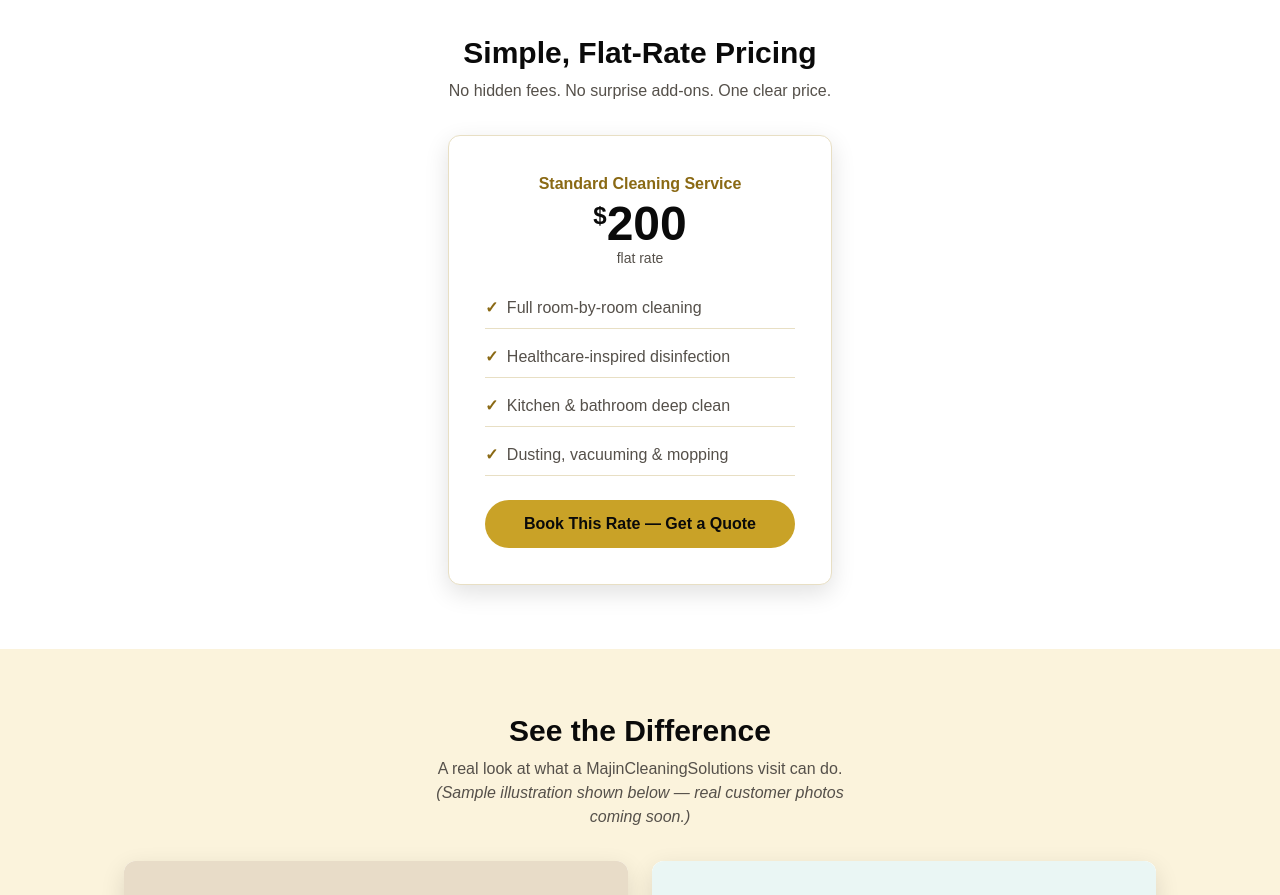
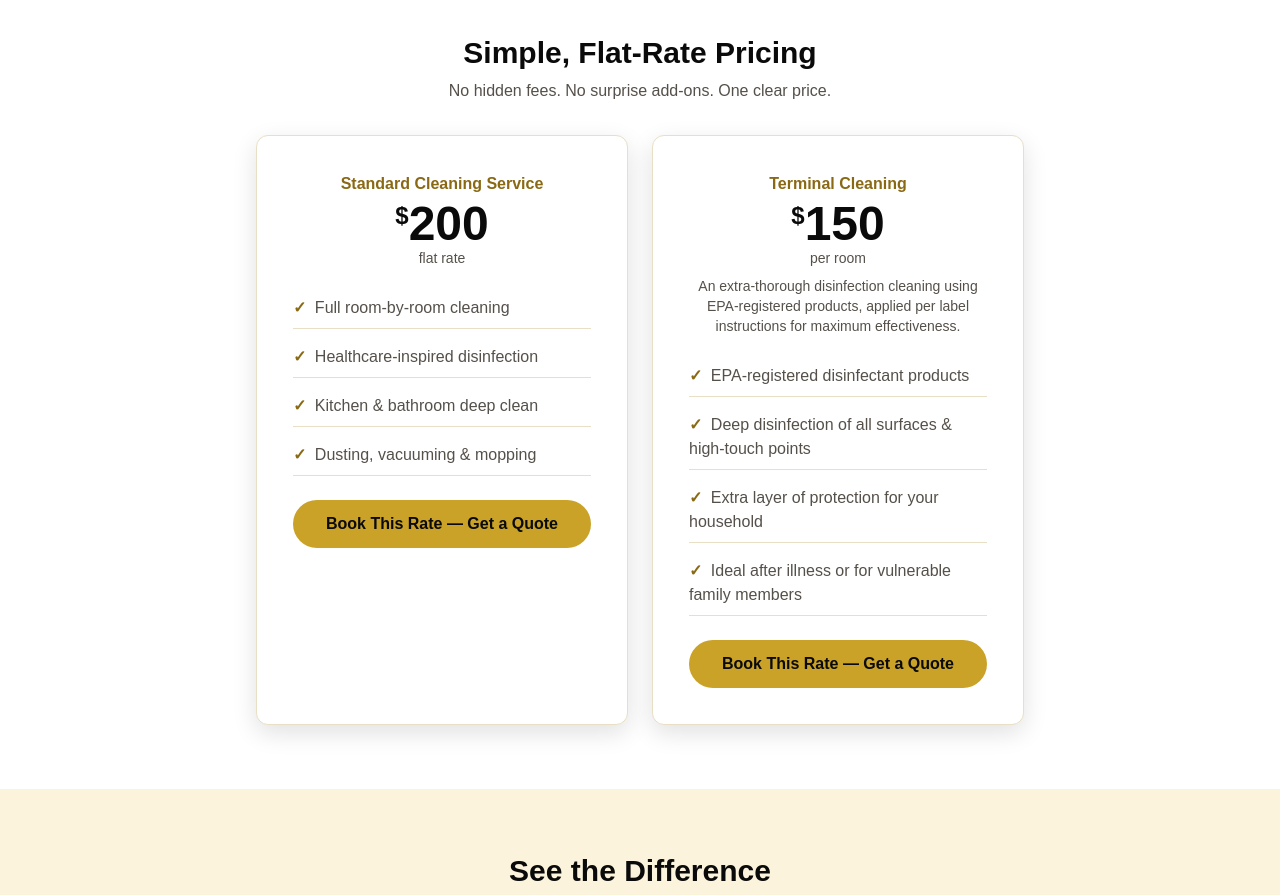
Before and after one commit to JahzeelReyes30/WebsiteProject, a Next.js app: page / in a window 1280 px wide. Shown: the part 1180-2075 px from the top of the page. Built offline with nearby package versions, Linux system fonts and the light colour scheme; no server answers.

Commit message:
Auto-save: 2026-07-14T00:10:14

```diff
--- a/components/Pricing.tsx
+++ b/components/Pricing.tsx
@@ -5,6 +5,13 @@ const INCLUDES = [
   "Healthcare-inspired disinfection",
   "Kitchen & bathroom deep clean",
   "Dusting, vacuuming & mopping",
+];
+
+const TERMINAL_INCLUDES = [
+  "EPA-registered disinfectant products",
+  "Deep disinfection of all surfaces & high-touch points",
+  "Extra layer of protection for your household",
+  "Ideal after illness or for vulnerable family members",
 ];
 
 export function Pricing() {
@@ -16,7 +23,8 @@ export function Pricing() {
           No hidden fees. No surprise add-ons. One clear price.
         </p>
 
-        <div className="mx-auto mt-8 max-w-sm rounded-xl border border-[#E8DFC4] bg-white p-9 shadow-[0_8px_24px_rgba(10,10,10,0.12)]">
+        <div className="mx-auto mt-8 grid max-w-3xl gap-6 sm:grid-cols-2">
+          <div className="rounded-xl border border-[#E8DFC4] bg-white p-9 shadow-[0_8px_24px_rgba(10,10,10,0.12)]">
             <p className="font-semibold text-[#8A6914]">Standard Cleaning Service</p>
             <p className="my-1 text-5xl font-extrabold text-[#0A0A0A]">
               <span className="align-top text-2xl">$</span>200
@@ -35,6 +43,31 @@ export function Pricing() {
               Book This Rate — Get a Quote
             </QuoteButton>
           </div>
+
+          <div className="rounded-xl border border-[#E8DFC4] bg-white p-9 shadow-[0_8px_24px_rgba(10,10,10,0.12)]">
+            <p className="font-semibold text-[#8A6914]">Terminal Cleaning</p>
+            <p className="my-1 text-5xl font-extrabold text-[#0A0A0A]">
+              <span className="align-top text-2xl">$</span>150
+            </p>
+            <p className="-mt-1 mb-2 text-sm text-[#55504A]">per room</p>
+            <p className="mb-5 text-sm text-[#55504A]">
+              An extra-thorough disinfection cleaning using EPA-registered products, applied
+              per label instructions for maximum effectiveness.
+            </p>
+
+            <ul className="mb-6 space-y-2 text-left">
+              {TERMINAL_INCLUDES.map((item) => (
+                <li key={item} className="border-b border-[#E8DFC4] py-2 text-[#55504A]">
+                  <span className="mr-1 font-bold text-[#8A6914]">✓</span> {item}
+                </li>
+              ))}
+            </ul>
+
+            <QuoteButton className="w-full rounded-full bg-[#C9A227] px-6 py-3 font-semibold text-[#0A0A0A] hover:bg-[#A6821F]">
+              Book This Rate — Get a Quote
+            </QuoteButton>
+          </div>
+        </div>
       </div>
     </section>
   );
```
Lines whose indentation alone changed are shown as unchanged.
